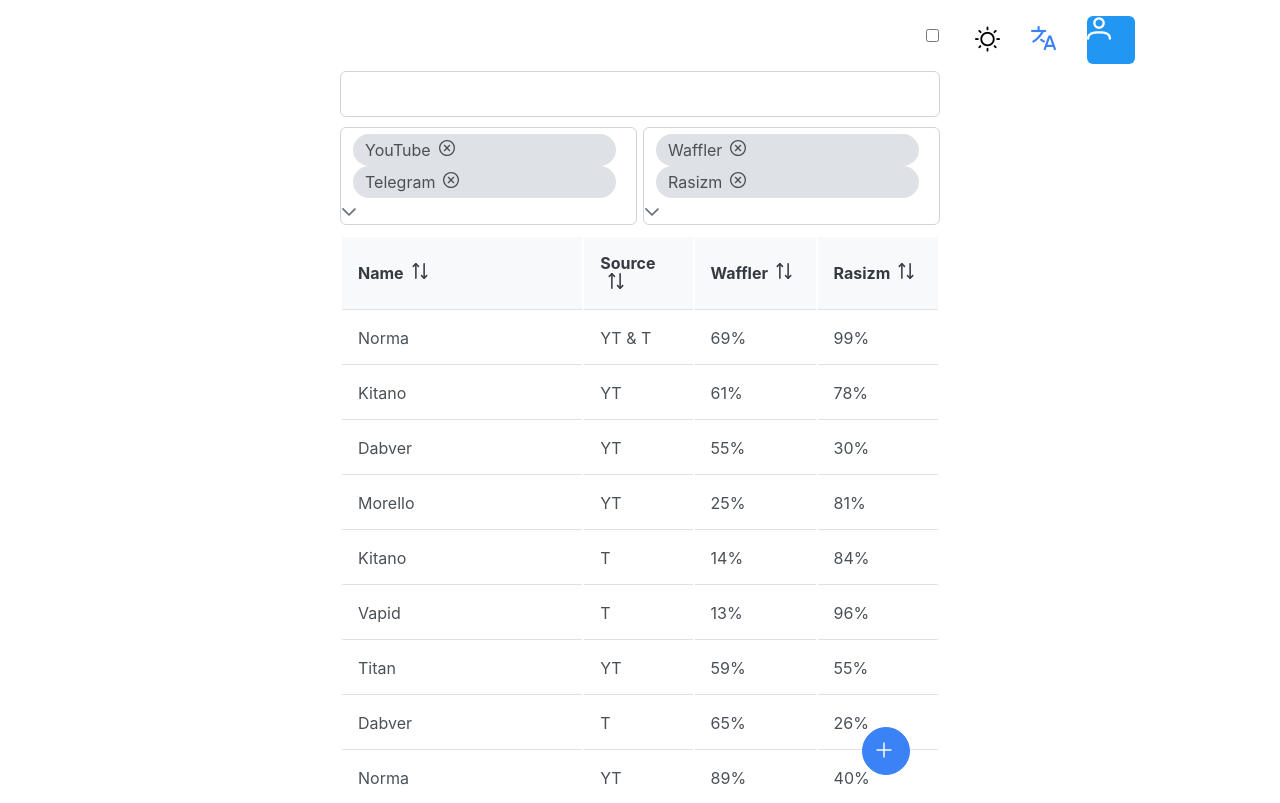
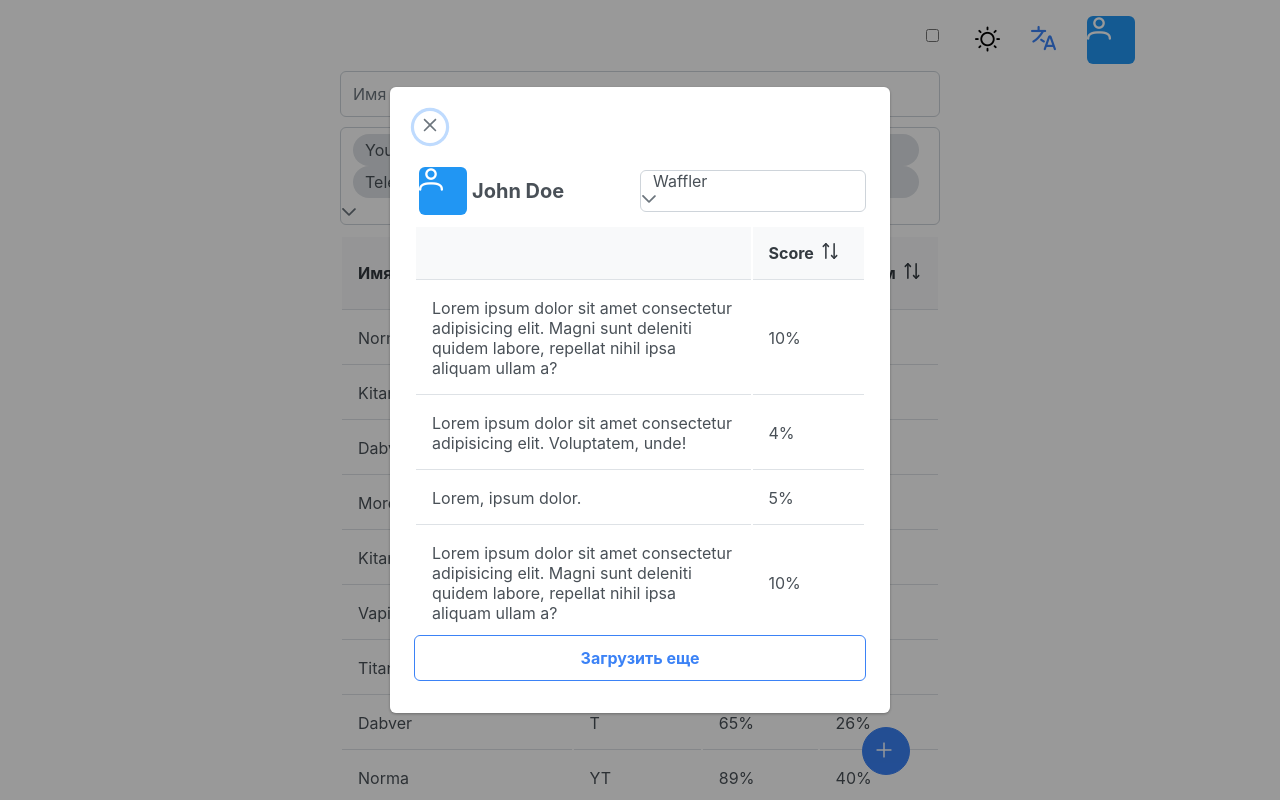
Before and after one commit to KuYaki/waffler, a Vue app: page / in a window 1280 px wide. Built offline with nearby package versions, Linux system fonts and the light colour scheme.

Commit message:
Added locale files

```diff
--- a/src/components/input/LangSelect.vue
+++ b/src/components/input/LangSelect.vue
@@ -1,5 +1,5 @@
 <script setup lang="ts">
-    import { t, getLocale, setLocale }   from '@/util/locale';
+    import { getLocale, setLocale }   from '@/util/locale';
     import { ref } from 'vue';
 
     import Listbox from 'primevue/listbox';
@@ -11,8 +11,10 @@
     let showList = ref(false)
 
     const changeLang = () => {
+
         setLocale(currentLang.value)
         hideLangList()
+
     }
 
     const toggleShowLang = () => showList.value = !showList.value
--- a/src/components/table/MainPageTable.vue
+++ b/src/components/table/MainPageTable.vue
@@ -1,14 +1,17 @@
 <script setup lang="ts">
 import { ref, onMounted, type PropType } from 'vue';
 import { Service } from '@/components/table/Servise';
+import { t } from '@/util/locale'
 
 import DataTable from 'primevue/datatable';
 import Column    from 'primevue/column';
 import Skeleton  from 'primevue/skeleton';
 
+import type { TDropdown } from '@/views/search_params/types';
+
 const props = defineProps({
     properties :{
-        type: Object as PropType<Array<{label:string}>>,
+        type: Object as PropType<Array<TDropdown>>,
         default:[]
     }
 })
@@ -67,7 +70,7 @@
             <Column
                 sortable
                 field="name"
-                header="Name"
+                :header="t('main_page.name')"
                 style="width: 30%">
                     <template #loading>
                         <div>
@@ -78,7 +81,7 @@
             <Column
                 sortable
                 field="source"
-                header="Source"
+                :header="t('main_page.source')"
                 style="width: 10%">
                     <template #loading>
                         <div>
@@ -89,8 +92,8 @@
             <Column
                 v-for="property in properties"
                 sortable
-                :field  = property.label
-                :header = property.label
+                :field  = property.key
+                :header = t(property.tableHeader)
                 style  = "width: 15%">
                     <template #loading>
                         <div>
--- a/src/data/component/dropdown.ts
+++ b/src/data/component/dropdown.ts
@@ -1,13 +1,13 @@
 class DropdownData {
 
     property = [
-        { label:'Waffler' },
-        { label:'Rasizm'  },
+        { label: 'Waffler', tableHeader:'main_page.waffler', key:"Waffler" },
+        { label: 'Rasizm',  tableHeader:'main_page.rasizm' , key:"Rasizm"  },
     ]
 
     source = [
-        { label: 'YouTube'  },
-        { label: 'Telegram' }
+        { label: 'YouTube' , key:'' },
+        { label: 'Telegram', key:'' }
     ]
 
 }
--- /dev/null
+++ b/src/data/component/input.ts
@@ -0,0 +1,11 @@
+class PlaceholderData {
+
+    mainSearch = 'main_page.main_search'
+
+    login = 'sign_in_page.login'
+
+    password = 'sign_in_page.password'
+
+}
+
+export default new PlaceholderData()
--- a/src/data/locale/en-US.json
+++ b/src/data/locale/en-US.json
@@ -1,3 +1,29 @@
 {
-    "waffler":"Waffler"
+    "main_page":{
+        "main_search": "Name or Link",
+        "waffler"    : "Waffler",
+        "rasizm"     : "Rasizm",
+        "name"       : "Name",
+        "source"     : "Source"
+    },
+    "sign_in_page":{
+        "sign_in_info"    : "Please sing in to save your preferences",
+        "auth_fail"       : "Authentication fail, feel free to register new account",
+        "login"           : "Login",
+        "password"        : "Password",
+        "devider"         : "OR",
+        "sign_in"         : "Sign in",
+        "registration"    : "Registration",
+        "sign_in_google"  : "Sign in with Google",
+        "sign_in_facebook": "Sign in with Facebook"
+    },
+    "add_token_page":{
+        "info" : "Download most recent messages to check if the person or channel behaviuor",
+        "link" : "Link",
+        "token": "GPT Token",
+        "parse": "Parse"
+    },
+    "profile_page":{
+        "parse":"Parse most recent"
+    }
 }
--- a/src/data/locale/ru-RU.json
+++ b/src/data/locale/ru-RU.json
@@ -1,3 +1,29 @@
 {
-    "waffler":"Вафлер"
+    "main_page":{
+        "main_search": "Имя или ссылка",
+        "waffler"    : "Вафля",
+        "rasizm"     : "Расизм",
+        "name"       : "Имя",
+        "source"     : "Источник"
+    },
+    "sign_in_page":{
+        "sign_in_info"    : "Пожалуйста, войдите, чтобы сохранить настройки",
+        "auth_fail"       : "Ошибка аутентификации, не стесняйтесь зарегистрировать новую учетную запись",
+        "login"           : "Логин",
+        "password"        : "Пароль",
+        "devider"         : "ИЛИ",
+        "sign_in"         : "Войти",
+        "registration"    : "Регистрация",
+        "sign_in_google"  : "Войти через Google",
+        "sign_in_facebook": "Войти через Facebook"
+    },
+    "add_token_page":{
+        "info" : "Загрузите самые последние сообщения, чтобы проверить, поведение человека или канала",
+        "link" : "Ссылка",
+        "token": "GPT Токен",
+        "parse": "Загрузить"
+    },
+    "profile_page":{
+        "parse":"Загрузить еще"
+    }
 }
--- a/src/views/MainPage.vue
+++ b/src/views/MainPage.vue
@@ -1,5 +1,9 @@
 <script setup lang="ts">
     import { ref, type Ref } from 'vue';
+
+    import { t }  from '@/util/locale';
+
+    import PlaceholderData from '@/data/component/input'
 
     import Navbar        from '@/views/navbar/Navbar.vue'
     import SearchParam   from '@/views/search_params/SearchParams.vue'
@@ -8,7 +12,8 @@
     import SignInDlg     from '@/views/dialog/SignInDlg.vue'
     import ProfileDlg     from '@/views/dialog/ProfileDlg.vue';
 
-    import InputText     from '@/components/input/InputText.vue';
+    // import InputText     from '@/components/input/InputText.vue';
+    import InputText     from 'primevue/inputtext';
     import Button        from 'primevue/button';
     import Dialog        from 'primevue/dialog';
 
@@ -19,7 +24,7 @@
 
     const isAddTokenDlgOpen = ref(false)
     const isSignInDlgOpen   = ref(false)
-    const isProfileDlgOpen  = ref(false)
+    const isProfileDlgOpen  = ref(true)
 
     const properties: Ref<TDropdown[]> = ref()
     const sources   : Ref<TDropdown[]> = ref()
@@ -56,7 +61,9 @@
     />
 
     <div class="main_page">
-        <InputText />
+        <InputText
+            :placeholder='t(PlaceholderData.mainSearch)'
+        />
         <SearchParam
             @change-source="onUpdateSources"
             @change-properties="onUpdateProperties"
--- a/src/views/dialog/AddTokenDlg.vue
+++ b/src/views/dialog/AddTokenDlg.vue
@@ -1,7 +1,10 @@
 <script setup lang="ts">
     import { ref } from 'vue';
 
-    import InputText from '@/components/input/InputText.vue';
+    import { t } from '@/util/locale';
+
+    // import InputText from '@/components/input/InputText.vue';
+    import InputText from 'primevue/inputtext';
     import Profile   from '@/components/avatar/Profile.vue'
     import Dropdown from 'primevue/dropdown';
     import Button   from 'primevue/button';
@@ -23,17 +26,21 @@
 
 <template>
     <div class="token">
-        <span>Lorem ipsum dolor sit amet consectetur adipisicing elit. Autem, sint.</span>
-        <InputText/>
+        <span>{{ t('add_token_page.info') }}</span>
+        <InputText
+            :placeholder="t('add_token_page.link')"
+        />
         <Profile/>
         <Dropdown
             v-model="currentField"
             display="chip"
             :options="fields"
             optionLabel="name"/>
-        <InputText/>
+        <InputText
+            :placeholder="t('add_token_page.token')"
+        />
         <Button
-            label="Primary"
+            :label="t('add_token_page.parse')"
             :loading="loading"
             @click="load"
             outlined />
--- a/src/views/dialog/ProfileDlg.vue
+++ b/src/views/dialog/ProfileDlg.vue
@@ -1,16 +1,17 @@
 <script setup lang="ts">
     import { ref } from 'vue';
+
+    import { t } from '@/util/locale';
+
+    import DropdownData from '@/data/component/dropdown'
 
     import Profile   from '@/components/avatar/Profile.vue'
     import Dropdown  from 'primevue/dropdown';
     import Button    from 'primevue/button';
     import ProfileTable from '@/components/table/ProfileTable.vue';
 
-    const currentField = ref( { name: 'Waffler',  code: 'W' });
-    const fields = ref([
-        { name: 'Waffler',  code: 'W' },
-        { name: 'Racizm',   code: 'R' },
-    ]);
+
+    const currentField = ref( DropdownData.property[0]);
 
     const loading = ref(false)
 
@@ -30,15 +31,15 @@
             <Dropdown
                 v-model="currentField"
                 display="chip"
-                :options="fields"
-                optionLabel="name"/>
+                :options="DropdownData.property"
+                optionLabel="label"/>
 
         </div>
 
         <ProfileTable />
 
         <Button
-            label="Primary"
+            :label="t('profile_page.parse')"
             :loading="loading"
             @click="load"
             outlined />
--- a/src/views/dialog/SignInDlg.vue
+++ b/src/views/dialog/SignInDlg.vue
@@ -1,8 +1,13 @@
 <script setup lang="ts">
     import { ref, Ref, onMounted } from 'vue';
+    import { t } from '@/util/locale';
 
-    import InputText     from '@/components/input/InputText.vue';
-    import InputPassword from '@/components/input/InputPassword.vue';
+    import PlaceholderData  from '@/data/component/input'
+
+    // import InputText     from '@/components/input/InputText.vue';
+    // import InputPassword from '@/components/input/InputPassword.vue';
+    import InputText     from 'primevue/inputtext';
+    import Password      from 'primevue/password';
     import Button        from 'primevue/button';
     import Divider       from 'primevue/divider';
 
@@ -11,8 +16,8 @@
 
     let viewMode: Ref<'signInMode' | 'regMode'> = ref('signInMode')
 
-    const login    = ref('admin')
-    const password = ref('password')
+    const login    = ref('')
+    const password = ref('')
 
 
     ////////////////////////// Hooks ////////////////////////////////
@@ -43,37 +48,45 @@
         ></i>
         <p
             v-if ="viewMode == 'signInMode'">
-                SIGN IN Lorem ipsum, dolor sit amet consectetur adipisicing elit.
+               {{ t('sign_in_page.sign_in_info') }}
         </p>
         <p
             v-if="viewMode == 'regMode'">
-                REG  Lorem ipsum dolor sit amet.
+                {{ t('sign_in_page.auth_fail') }}
         </p>
+
         <InputText
-            v-model:value="login"/>
-
-        <InputPassword
-            v-model:value="password"/>
+            v-model="login"
+            :placeholder="t(PlaceholderData.login)"
+        />
+        <Password
+            toggleMask
+            :modelValue="password"
+            :placeholder="t(PlaceholderData.password)"
+            :feedback="false"/>
 
         <Button
             v-if ="viewMode == 'signInMode'"
-            label="Sign in"
+            :label="t('sign_in_page.sign_in')"
             severity="success"
             @click="switchToRegMode"/>
 
         <Button
             v-if="viewMode == 'regMode'"
-            label="Registration"
+            :label="t('sign_in_page.registration')"
             severity="danger" />
 
-        <Divider align="center"><b>OR</b></Divider>
+        <Divider
+            align="center">
+                <b>{{ t('sign_in_page.devider') }}</b>
+            </Divider>
 
         <Button
-            label="Sign in with Google"
+            :label="t('sign_in_page.sign_in_google')"
             severity="help" />
 
         <Button
-            label="Sign in with Facebook"
+            :label="t('sign_in_page.sign_in_facebook')"
             severity="info" />
     </div>
 </template>
--- a/src/views/search_params/SearchParams.vue
+++ b/src/views/search_params/SearchParams.vue
@@ -1,5 +1,7 @@
 <script setup lang="ts">
-    import { ref, onMounted, type Ref } from 'vue';
+    import { ref, onMounted, onUpdated, type Ref, computed } from 'vue';
+
+    import { t } from '@/util/locale';
 
     import  DropdownData  from '@/data/component/dropdown'
     import MultiSelect from "primevue/multiselect";
@@ -23,15 +25,21 @@
         onChangeProperties()
     })
 
+    //////////////////// Vars ////////////////////////////
+    const propertyDecorator = ( ):TDropdown[] =>{
+        let arr:TDropdown[] = JSON.parse(JSON.stringify(DropdownData.property))
 
-    //////////////////// Vars ////////////////////////////
+        arr.forEach(el => el.label = t(el.label) )
+
+        return arr;
+    }
+
 
     const selectedSources   :Ref<TDropdown[]> = ref(DropdownData.source)
     const selectedProperties:Ref<TDropdown[]> = ref(DropdownData.property)
 
-    const sources    = ref( DropdownData.source )
-    const properties = ref( DropdownData.property)
-
+    const sources    = ref( DropdownData.source  )
+    const properties = ref( DropdownData.property )
 
     /////////////////// Messages ////////////////////////
 
--- a/src/views/search_params/types.ts
+++ b/src/views/search_params/types.ts
@@ -1,3 +1,5 @@
 export type TDropdown = {
-    label:string
+    label       : string,
+    key         : string
+    tableHeader?: string
 }
```
